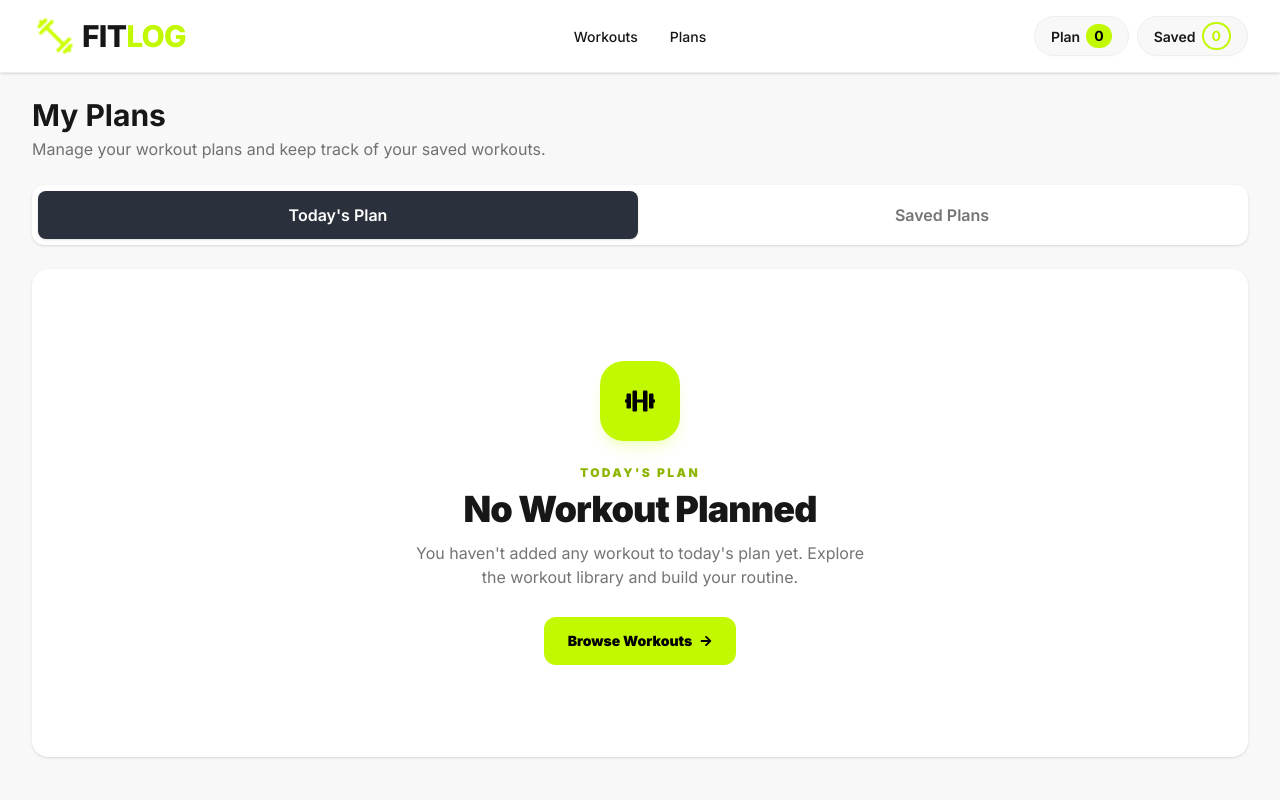
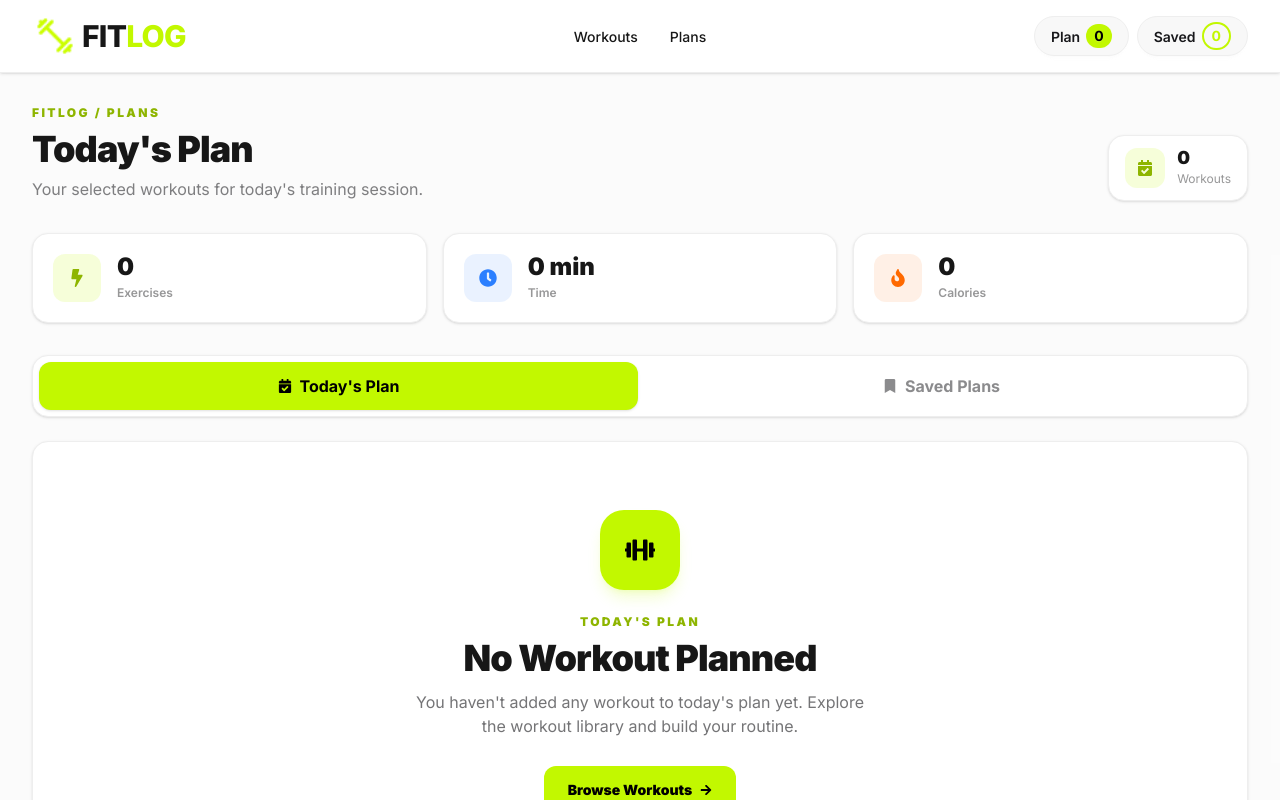
Before and after one commit to sabermahmud/fitlog-app, a Next.js app: page /plans in a window 1280 px wide. Shown: the top 800 px of the page. Built offline with nearby package versions, Linux system fonts and the light colour scheme.

Commit message:
stack section added

```diff
--- a/app/Components/Banner.tsx
+++ b/app/Components/Banner.tsx
@@ -4,22 +4,22 @@ import { FaArrowRight, FaBolt } from "react-icons/fa";
 
 export function Banner() {
   return (
-    <div className="container mx-auto px-4 sm:px-6 lg:px-8">
-      <section className="group relative mb-8 min-h-[400px] w-full overflow-hidden rounded-3xl bg-black text-white shadow-xl sm:min-h-[440px] lg:min-h-[400px]">
+    <div className=" mx-auto px-4 sm:px-6 lg:px-8">
+      <section className="group relative mb-8 min-h-100 w-full overflow-hidden rounded-3xl bg-black text-white shadow-xl sm:min-h-110 lg:min-h-100">
         {/* Background Glow */}
         <div className="absolute -right-24 -top-24 h-72 w-72 rounded-full bg-[#C2F800]/10 blur-3xl" />
 
         <div className="absolute -bottom-32 right-1/4 h-72 w-72 rounded-full bg-[#C2F800]/10 blur-3xl" />
 
         {/* Subtle Divider */}
-        <div className="absolute left-1/2 top-0 hidden h-full w-px bg-white/[0.03] lg:block" />
+        <div className="absolute left-1/2 top-0 hidden h-full w-px bg-white/3 lg:block" />
 
         {/* Banner Image */}
-        <div className="pointer-events-none absolute bottom-0 left-1/2 z-[1] flex -translate-x-1/2 justify-center sm:left-auto sm:right-8 sm:translate-x-0 lg:right-10 lg:top-1/2 lg:bottom-auto lg:-translate-y-1/2">
+        <div className="pointer-events-none absolute bottom-0 left-1/2 flex -translate-x-1/2 justify-center sm:left-auto sm:right-8 sm:translate-x-0 lg:right-10 lg:top-1/2 lg:bottom-auto lg:-translate-y-1/2 mt-4">
           <Image
             src="/banner.png"
             alt="Fitlog workout banner"
-            width={280}
+            width={300}
             height={400}
             priority
             className="h-auto w-40 object-contain opacity-90 transition-transform duration-700 group-hover:scale-105 sm:w-52 lg:w-64"
@@ -52,7 +52,7 @@ export function Banner() {
 
           {/* CTA */}
           <Link
-            href="/workouts"
+            href="/"
             className="mt-7 inline-flex items-center gap-2 rounded-xl bg-[#C2F800] px-5 py-3.5 text-sm font-black text-black transition-all duration-300 hover:-translate-y-0.5 hover:bg-[#b5e600] hover:shadow-lg hover:shadow-[#C2F800]/10"
           >
             Explore Workouts
--- a/app/plans/page.tsx
+++ b/app/plans/page.tsx
@@ -1,55 +1,199 @@
 "use client";
 
-import { useState } from "react";
-import TodayPlanPage from "./todayPlan/page";
+import { useContext, useState } from "react";
+import {
+  FaBolt,
+  FaCalendarCheck,
+  FaClock,
+  FaFire,
+  FaBookmark,
+} from "react-icons/fa";
+import { PlansContext } from "../Context/PlansContext";
+import TodaysPlansPage from "./todayPlan/page";
 import SavedPlansPage from "./savedPlans/page";
-import TodaysPlansPage from "./todayPlan/page";
 
 export default function PlansPage() {
   const [activeTab, setActiveTab] = useState<"today" | "saved">("today");
 
+  const { todayPlan, savedPlan } = useContext(PlansContext);
+
+  const activePlan = activeTab === "today" ? todayPlan : savedPlan;
+
+  const totalExercises = activePlan.length;
+
+  const totalTime = activePlan.reduce(
+    (total, workout) => total + workout.duration,
+    0
+  );
+
+  const totalCalories = activePlan.reduce(
+    (total, workout) => total + workout.caloriesBurned,
+    0
+  );
+
+  const stats = [
+    {
+      label: "Exercises",
+      value: totalExercises,
+      icon: FaBolt,
+      iconClass: "text-[#8eb500]",
+      bgClass: "bg-[#C2F800]/15",
+    },
+    {
+      label: "Time",
+      value: `${totalTime} min`,
+      icon: FaClock,
+      iconClass: "text-blue-500",
+      bgClass: "bg-blue-500/10",
+    },
+    {
+      label: "Calories",
+      value: totalCalories,
+      icon: FaFire,
+      iconClass: "text-orange-500",
+      bgClass: "bg-orange-500/10",
+    },
+  ];
+
+  const isToday = activeTab === "today";
+
   return (
-    <main className="min-h-screen bg-base-200 px-4 py-6 sm:px-6 lg:px-8">
+    <main className="min-h-screen bg-base-200/50 px-4 py-8 sm:px-6 lg:px-8">
       <div className="mx-auto max-w-7xl">
+
         {/* Header */}
-        <div className="mb-6">
-          <h1 className="text-2xl font-bold sm:text-3xl">My Plans</h1>
+        <section className="mb-8">
+          <div className="flex flex-col gap-5 sm:flex-row sm:items-end sm:justify-between">
+            <div>
+              <p className="text-xs font-black uppercase tracking-[0.2em] text-[#8eb500]">
+                FITLOG / PLANS
+              </p>
 
-          <p className="mt-1 text-sm text-base-content/60 sm:text-base">
-            Manage your workout plans and keep track of your saved workouts.
-          </p>
-        </div>
+              <h1 className="mt-2 text-3xl font-black tracking-tight sm:text-4xl">
+                {isToday ? "Today's Plan" : "Saved Plans"}
+              </h1>
+
+              <p className="mt-2 max-w-xl text-sm leading-6 text-base-content/55 sm:text-base">
+                {isToday
+                  ? "Your selected workouts for today's training session."
+                  : "Your saved workouts, ready whenever you want to train."}
+              </p>
+            </div>
+
+            {/* Active Plan Count */}
+            <div className="flex w-fit items-center gap-3 rounded-2xl border border-base-300 bg-base-100 px-4 py-3 shadow-sm">
+              <div className="flex h-10 w-10 items-center justify-center rounded-xl bg-[#C2F800]/15">
+                {isToday ? (
+                  <FaCalendarCheck className="text-[#8eb500]" />
+                ) : (
+                  <FaBookmark className="text-[#8eb500]" />
+                )}
+              </div>
+
+              <div>
+                <p className="text-lg font-black leading-none">
+                  {totalExercises}
+                </p>
+
+                <p className="mt-1 text-xs text-base-content/45">
+                  {totalExercises === 1 ? "Workout" : "Workouts"}
+                </p>
+              </div>
+            </div>
+          </div>
+        </section>
+
+        {/* Stats */}
+        <section className="mb-8 grid grid-cols-1 gap-4 sm:grid-cols-3">
+          {stats.map((stat) => {
+            const Icon = stat.icon;
+
+            return (
+              <div
+                key={stat.label}
+                className="group flex items-center gap-4 rounded-2xl border border-base-300 bg-base-100 p-5 shadow-sm transition-all duration-300 hover:-translate-y-1 hover:shadow-md"
+              >
+                <div
+                  className={`flex h-12 w-12 shrink-0 items-center justify-center rounded-xl ${stat.bgClass}`}
+                >
+                  <Icon className={`text-lg ${stat.iconClass}`} />
+                </div>
+
+                <div>
+                  <p className="text-2xl font-black leading-none">
+                    {stat.value}
+                  </p>
+
+                  <p className="mt-1.5 text-xs font-semibold text-base-content/45">
+                    {stat.label}
+                  </p>
+                </div>
+              </div>
+            );
+          })}
+        </section>
 
         {/* Tabs */}
-        <div className="mb-6 rounded-xl bg-base-100 p-1.5 shadow-sm">
+        <section className="mb-6 rounded-2xl border border-base-300 bg-base-100 p-1.5 shadow-sm">
           <div className="grid grid-cols-2 gap-1">
+
+            {/* Today's Plan */}
             <button
+              type="button"
               onClick={() => setActiveTab("today")}
-              className={`rounded-lg px-4 py-3 text-sm font-semibold transition-all sm:text-base ${
-                activeTab === "today"
-                  ? "bg-[#2B303D] text-white shadow-sm"
-                  : "text-base-content/60 hover:bg-base-200 hover:text-base-content"
+              className={`relative flex items-center justify-center gap-2 rounded-xl px-4 py-3 text-sm font-bold transition-all duration-300 sm:text-base ${
+                isToday
+                  ? "bg-[#C2F800] text-black shadow-sm"
+                  : "text-base-content/50 hover:bg-base-200 hover:text-base-content"
               }`}
             >
+              <FaCalendarCheck className="text-sm" />
               Today's Plan
+
+              {todayPlan.length > 0 && (
+                <span
+                  className={`rounded-full px-2 py-0.5 text-[10px] font-black ${
+                    isToday
+                      ? "bg-black/10 text-black"
+                      : "bg-base-200 text-base-content/50"
+                  }`}
+                >
+                  {todayPlan.length}
+                </span>
+              )}
             </button>
 
+            {/* Saved Plans */}
             <button
+              type="button"
               onClick={() => setActiveTab("saved")}
-              className={`rounded-lg px-4 py-3 text-sm font-semibold transition-all sm:text-base ${
-                activeTab === "saved"
-                  ? "bg-[#2B303D] text-white shadow-sm"
-                  : "text-base-content/60 hover:bg-base-200 hover:text-base-content"
+              className={`flex items-center justify-center gap-2 rounded-xl px-4 py-3 text-sm font-bold transition-all duration-300 sm:text-base ${
+                !isToday
+                  ? "bg-[#C2F800] text-black shadow-sm"
+                  : "text-base-content/50 hover:bg-base-200 hover:text-base-content"
               }`}
             >
+              <FaBookmark className="text-sm" />
               Saved Plans
+
+              {savedPlan.length > 0 && (
+                <span
+                  className={`rounded-full px-2 py-0.5 text-[10px] font-black ${
+                    !isToday
+                      ? "bg-black/10 text-black"
+                      : "bg-base-200 text-base-content/50"
+                  }`}
+                >
+                  {savedPlan.length}
+                </span>
+              )}
             </button>
           </div>
-        </div>
+        </section>
 
-        {/* Content */}
-        <section className="rounded-2xl bg-base-100 p-4 shadow-sm sm:p-6">
-          {activeTab === "today" ? <TodaysPlansPage /> : <SavedPlansPage />}
+        {/* Active Content */}
+        <section className="overflow-hidden rounded-2xl border border-base-300 bg-base-100 shadow-sm">
+          {isToday ? <TodaysPlansPage /> : <SavedPlansPage />}
         </section>
       </div>
     </main>
```
